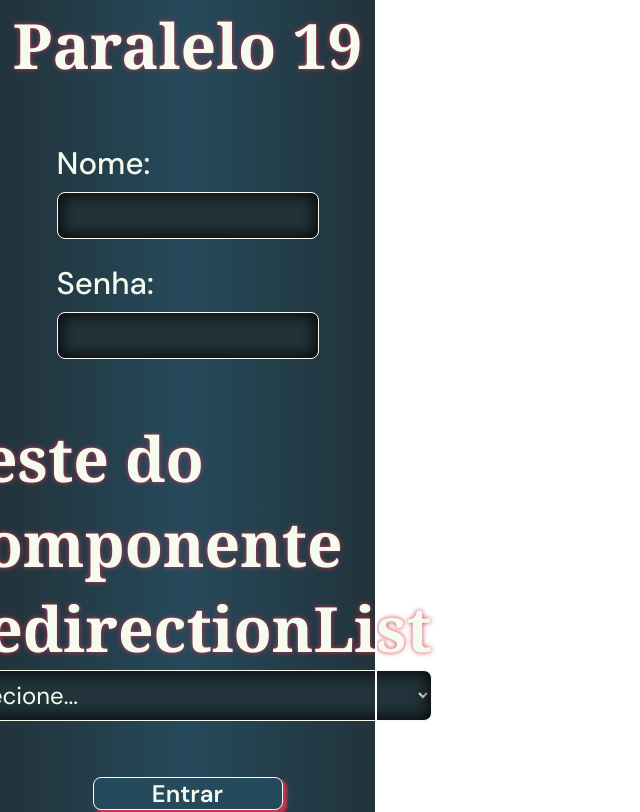
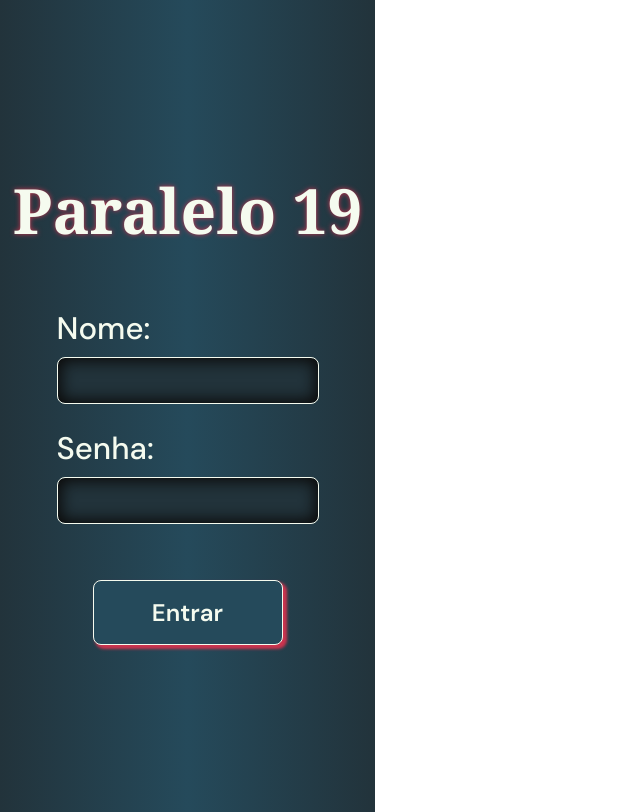
Before and after one commit to Grupo-2-Sustentare/sustentare-web, a React (Create React App) app: page / in a window 1280 px wide. Shown: the whole page, without its empty margins (0-640 px from the left). Built offline with nearby package versions, Linux system fonts and the light colour scheme; a web font is replaced by a local one.

Commit message:
Componente RedirectionList 100%

```diff
--- a/src/components/RedirectionList/RedirectionList.jsx
+++ b/src/components/RedirectionList/RedirectionList.jsx
@@ -1,18 +1,19 @@
+import { useState } from "react";
 import styles from "./RedirectionList.module.css";
 import { useNavigate } from 'react-router-dom';
 
-export default function RedirectionList({
-
-}) {
+export default function RedirectionList({redirectUrl}) {
     const navigate = useNavigate();
 
     const handleClick = () => {
-        navigate('/outra-pagina');
+        navigate(redirectUrl);
     };
 
     return (
-        <select className={styles.button} onClick={handleClick}>
-            <option value="">Selecione...</option>
-        </select>
+        <div className={styles.container}>
+            <select className={styles.button} onClick={handleClick}>
+                <option value="">Selecione...</option>
+            </select>
+        </div>
     );
 }
--- a/src/components/RedirectionList/RedirectionList.module.css
+++ b/src/components/RedirectionList/RedirectionList.module.css
@@ -9,7 +9,7 @@ label{
     font-size: 1em;
 }
 
-input{
+select{
     background-color: var(--gunmetal);
     border: var(--borda-branca);
     box-shadow: var(--sombra-in-escura);
--- a/src/pages/Login/Login.jsx
+++ b/src/pages/Login/Login.jsx
@@ -41,13 +41,6 @@ const Login = () => {
                 <Input label={"Nome:"} value={nome} onChange={(e) => handleInputChange(e, setNome)}/>
                 <Input label={"Senha:"} value={senha} type="password" onChange={(e) => handleInputChange(e, setSenha)}/>
             </form>
-            <div>
-            <h1>Teste do Componente RedirectionList</h1>
-            <RedirectionList
-                titulo="Selecione um item:"
-                itens={["Item 1", "Item 2", "Item 3"]}
-            />
-            </div>
             <Button insideText="Entrar" onClick={handleSave} />
         </div>
 
--- a/src/pages/item/ItemPage.jsx
+++ /dev/null
@@ -1,13 +0,0 @@
-import React from 'react';
-import { useParams } from 'react-router-dom';
-
-export default function ItemPage() {
-    const { item } = useParams();
-
-    return (
-        <div>
-            <h1>Detalhes do Item</h1>
-            <p>Você selecionou o item: {item}</p>
-        </div>
-    );
-}
--- a/src/routes.js
+++ b/src/routes.js
@@ -2,7 +2,6 @@ import React from "react";
 import { BrowserRouter, Routes, Route } from "react-router-dom";
 import Login from "./pages/Login/Login";
 import Cadastro from "./pages/Cadastro/Cadastro";
-import ItemPage from './pages/item/ItemPage';
 
 import Debug from "./pages/Debug/Debug";
 function Rotas() {
@@ -13,7 +12,6 @@ function Rotas() {
                     <Route path="/" element={<Login />} />
                     <Route path={"/login"} element={<Login />} />
                     <Route path={"/cadastro"} element={<Cadastro />} />
-                    <Route path="/item/:item" element={<ItemPage />} />
                     <Route path={"/debug"} element={<Debug />} />
                 </Routes>
             </BrowserRouter>
```
